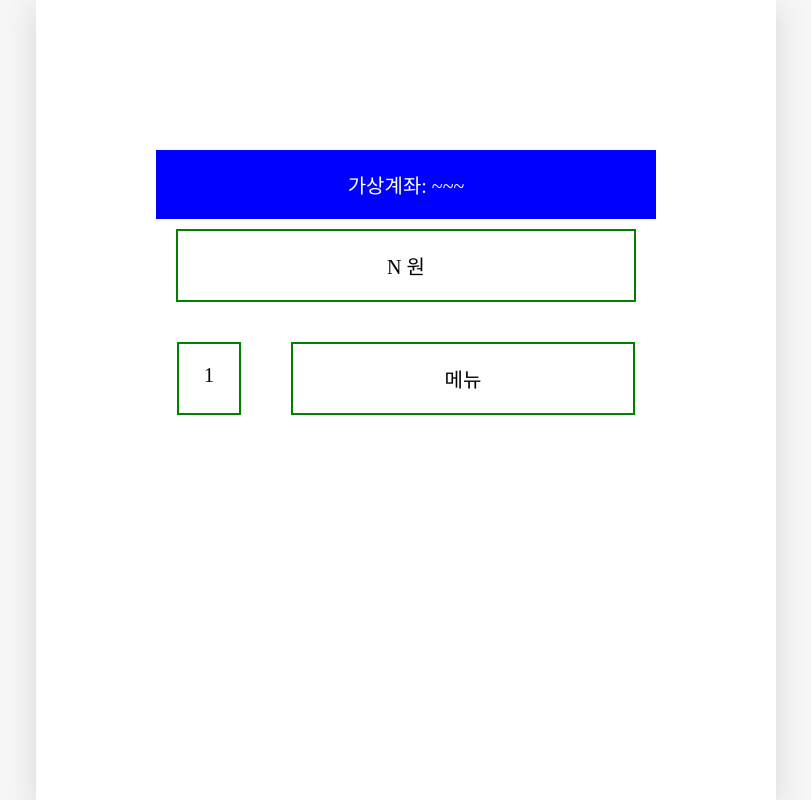
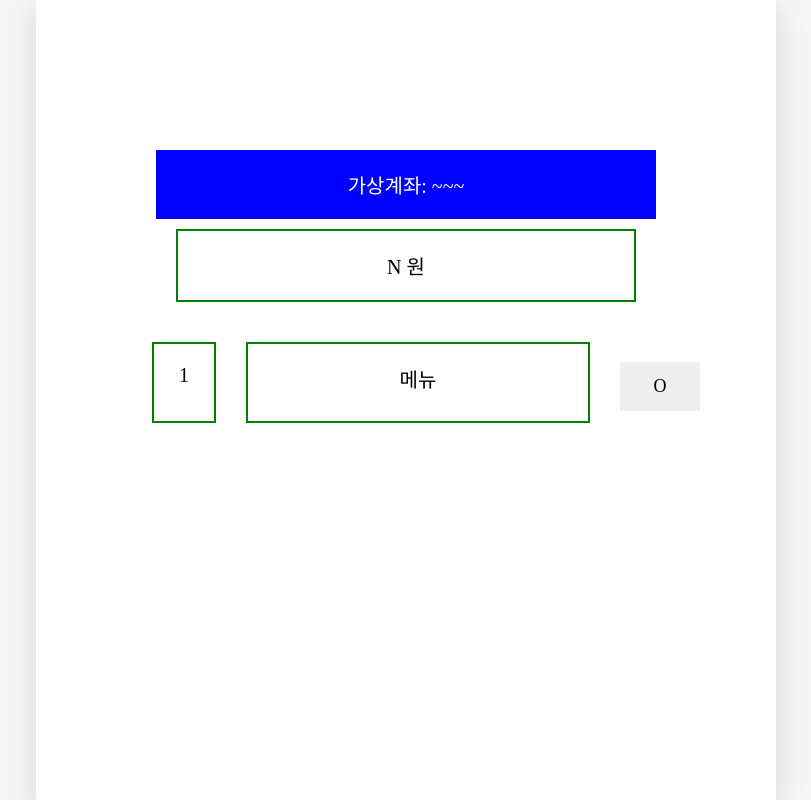
Before and after one commit to 2nd-HUFSummer-Hackathon/SPotato, a React (Create React App) app in the folder domdelivery/: page /pay in a window 1280 px wide. Shown: the whole page, without its empty margins (234-1045 px from the left). Built offline with nearby package versions, Linux system fonts and the light colour scheme.

Commit message:
size css

```diff
--- a/domdelivery/src/App.css
+++ b/domdelivery/src/App.css
@@ -122,6 +122,11 @@ body {
   padding: 20px;
 }
 
+.Pay .OurButton{
+  width:80px;
+  height:120%;
+}
+
 /*Match*/
 .Match {
   display: inline-block;
--- a/domdelivery/src/pages/Match.js
+++ b/domdelivery/src/pages/Match.js
@@ -1,9 +1,5 @@
 import { BrowserRouter, Routes, Route, useNavigate } from "react-router-dom";
 import OurButton from "../component/OurButton";
-
-const OrderCount = () => {
-
-};
 
 
 function Match() {
--- a/domdelivery/src/pages/Pay.js
+++ b/domdelivery/src/pages/Pay.js
@@ -1,3 +1,5 @@
+import OurButton from "../component/OurButton";
+
 function Pay() {
   return (
     <div className="Pay">
@@ -8,7 +10,10 @@ function Pay() {
 
       <div className="Pay-main">
         <div style={{borderWidth: 2, borderColor:'green', borderStyle:"solid", padding:"20px", width:"20px"}}>1</div>
-        <div style={{borderWidth: 2, borderColor:'green', borderStyle:"solid", padding:"20px",  marginLeft:"50px", width:"300px"}}>메뉴</div>
+        <div style={{borderWidth: 2, borderColor:'green', borderStyle:"solid", padding:"20px",  marginLeft:"30px", width:"300px"}}>메뉴</div>
+        <div style={{padding:"20px", marginLeft: "10px", width:"20px"}}>
+          <OurButton type='positive' text={"O"} />
+        </div>
       </div>
     </div>
   );
```
Also changed, not shown: domdelivery/src/component/CheckButton.js (deleted, +0 -19 lines).
